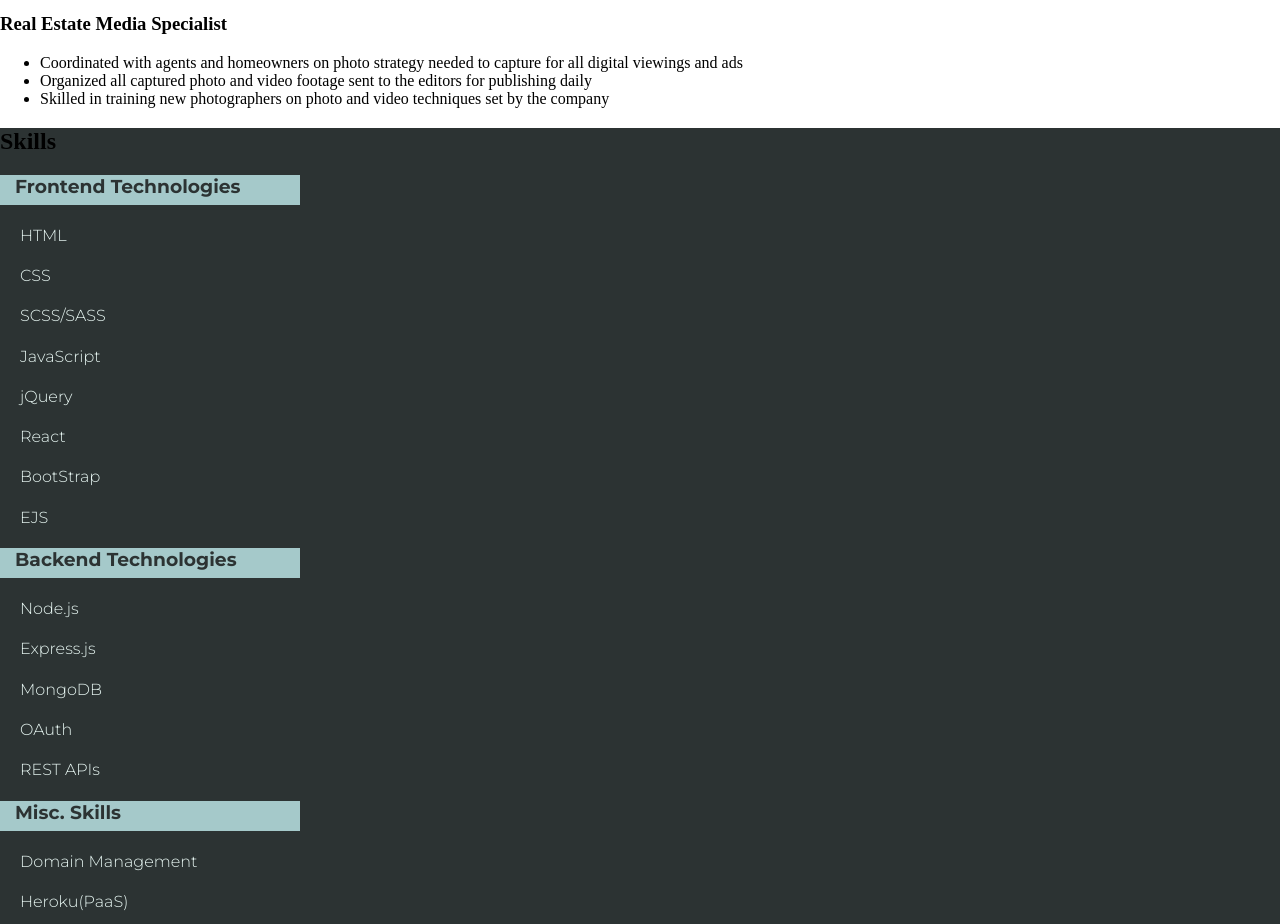
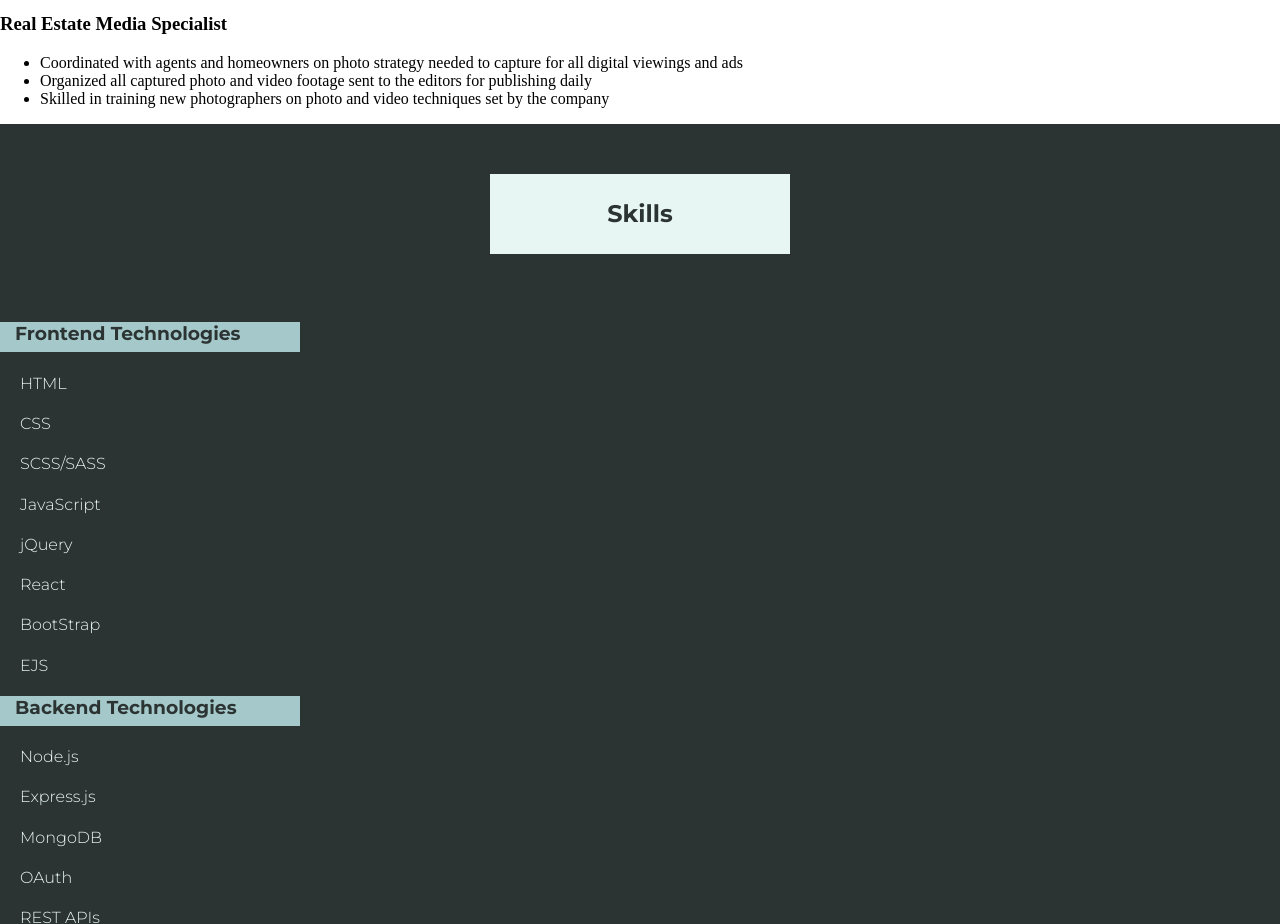
Before and after one commit to Renaisani/Portfolio-Website, a website: page index.html in a window 1280 px wide. Shown: the part 780-1704 px from the top of the page. Drawn offline with Linux system fonts and the light colour scheme.

Commit message:
edit skills title box

```diff
--- a/index.html
+++ b/index.html
@@ -69,7 +69,11 @@
         </div>
     </section>
     <section class="skills">
-        <h2>Skills</h2>
+        <div class="skills-title-box">
+            <div class="skills-title">
+                <h2>Skills</h2>
+            </div>
+        </div>
         <div class="skill-sub">
             <div class="skill-sub-head">
                 <h3>Frontend Technologies</h3>
--- a/public/styles/_mobile.scss
+++ b/public/styles/_mobile.scss
@@ -5,6 +5,27 @@ body {
 
 .skills {
     background-color: #2C3333;
+}
+
+.skills-title-box {
+    width: 100vw;
+    height: 180px;
+    display: flex;
+    justify-content: center;
+    align-items: center;
+}
+
+.skills-title {
+    width: 300px;
+    height: 80px;
+    background-color: #E7F6F2;
+    display: flex;
+    justify-content: center;
+    align-items: center;
+    h2 {
+        color: #2C3333;
+        font-family: 'Montserrat', sans-serif;
+    }
 }
 
 .skill-sub-head {
```
Also changed, not shown: public/styles/styles.css, 1 other file.
